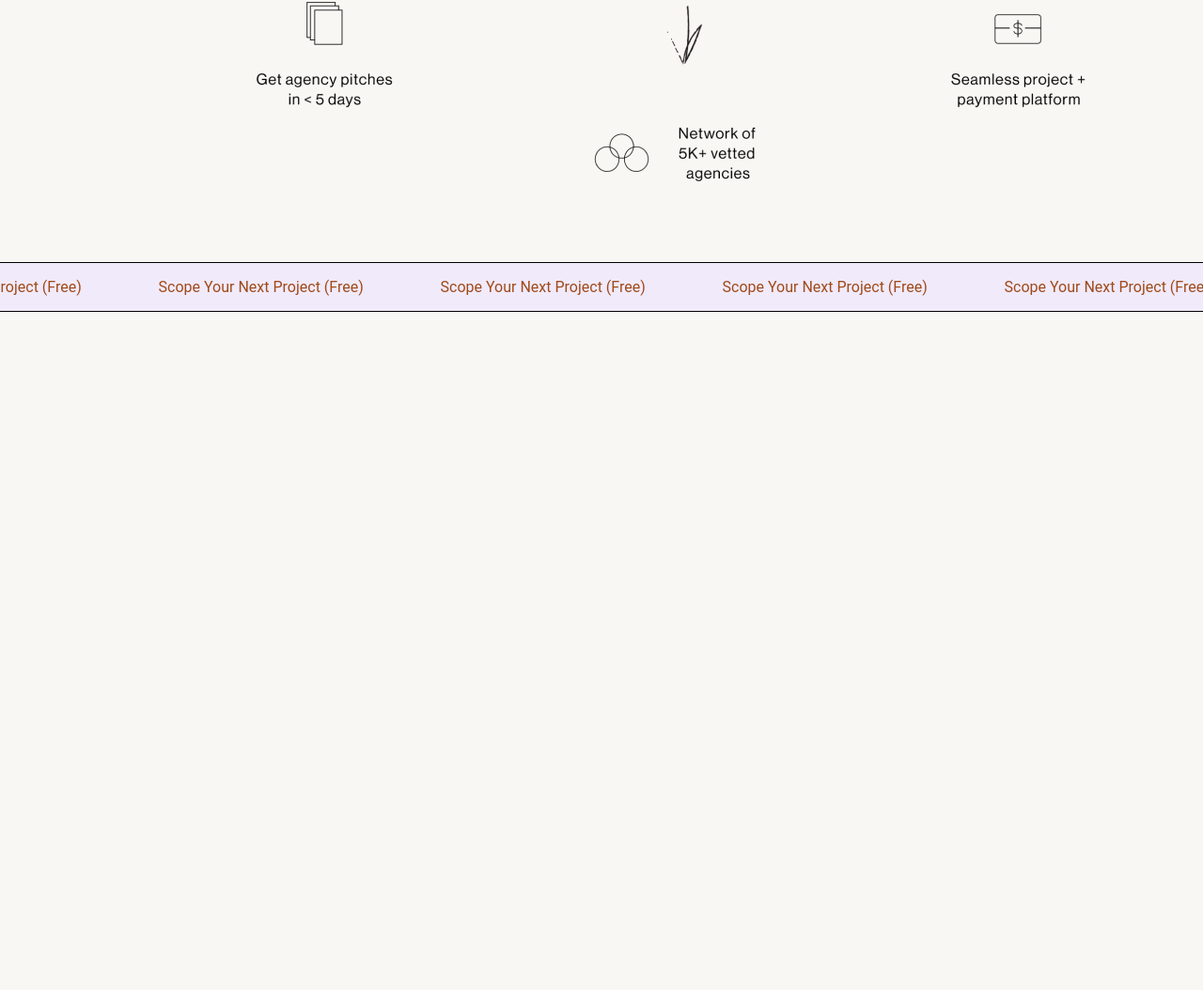
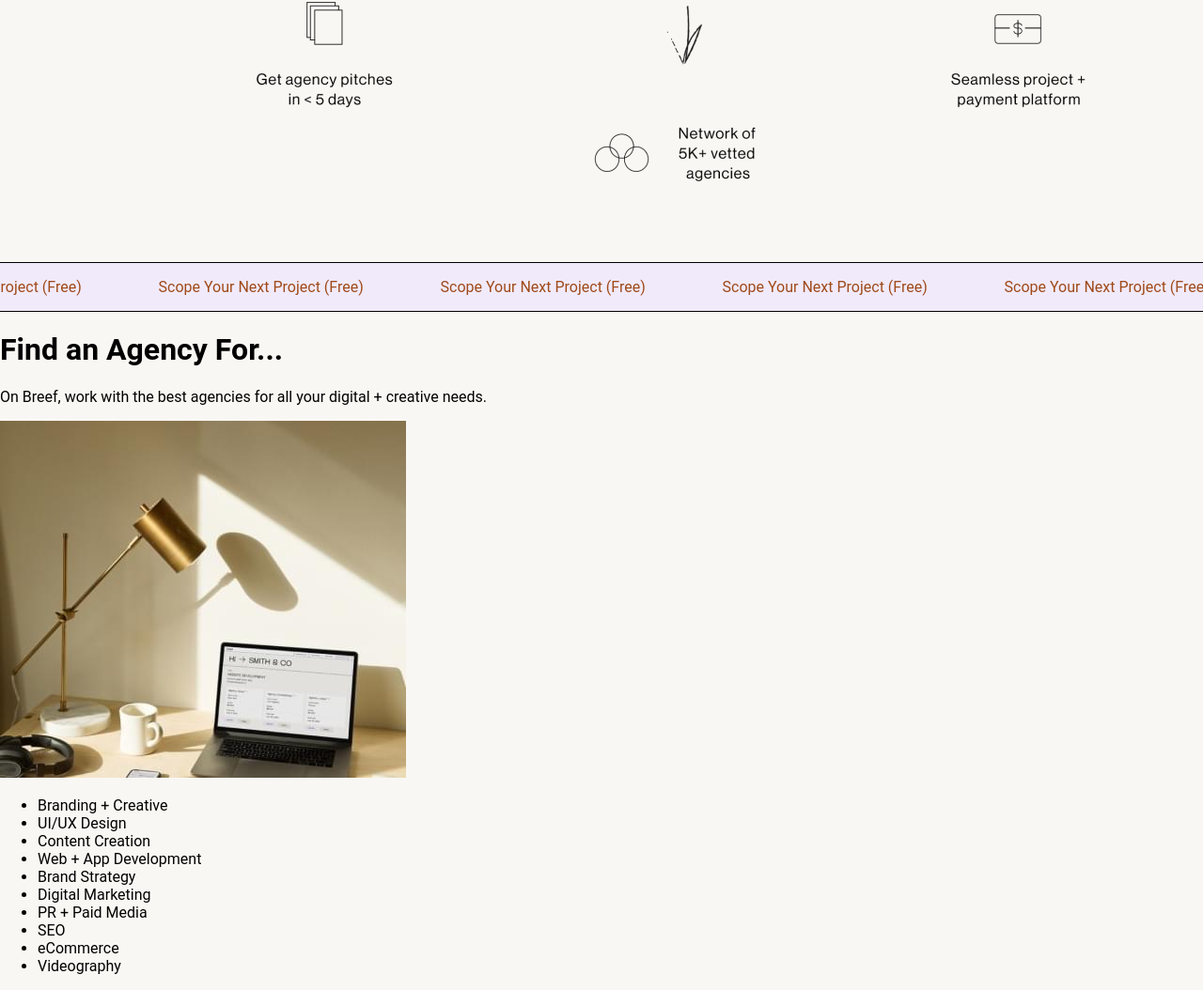
Before and after one commit to Marina-Sidorkina/breef, a website: page source/index.html in a window 1280 px wide. Shown: the part 1478-2532 px from the top of the page at 94% size. Before the commit the page ends 1810 px from the top, so only its background shows below. Drawn offline with Linux system fonts and the light colour scheme.

Commit message:
Add find block.

```diff
--- a/source/index.html
+++ b/source/index.html
@@ -125,6 +125,27 @@
           <div class="marquee__shadow-item"></div>
         </div>
       </a>
+      <div class="find">
+        <header class="find__header">
+          <h1 class="find__title">Find an Agency For...</h1>
+          <p class="find__description">On Breef, work with the best agencies for all your digital + creative needs.</p>
+        </header>
+        <div class="find__info">
+          <img class="find__img" src="media/dest/find/find.jpg" alt="illustration" width="432" height="380">
+          <ul class="find__list">
+            <li class="find__list-item">Branding + Creative</li>
+            <li class="find__list-item">UI/UX Design</li>
+            <li class="find__list-item">Content Creation</li>
+            <li class="find__list-item">Web + App Development</li>
+            <li class="find__list-item">Brand Strategy</li>
+            <li class="find__list-item">Digital Marketing</li>
+            <li class="find__list-item">PR + Paid Media</li>
+            <li class="find__list-item">SEO</li>
+            <li class="find__list-item">eCommerce</li>
+            <li class="find__list-item">Videography</li>
+          </ul>
+        </div>
+      </div>
     </main>
   </body>
 </html>
```
Also changed, not shown: source/media/dest/find/find.jpg (added), source/media/src/find/find.jpg (added).
